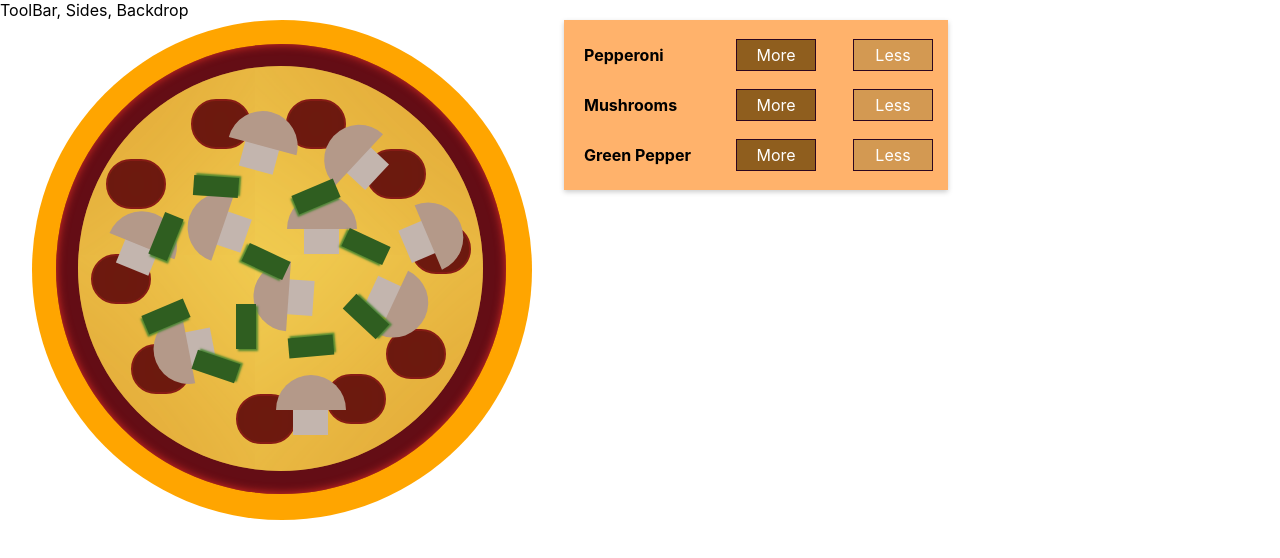
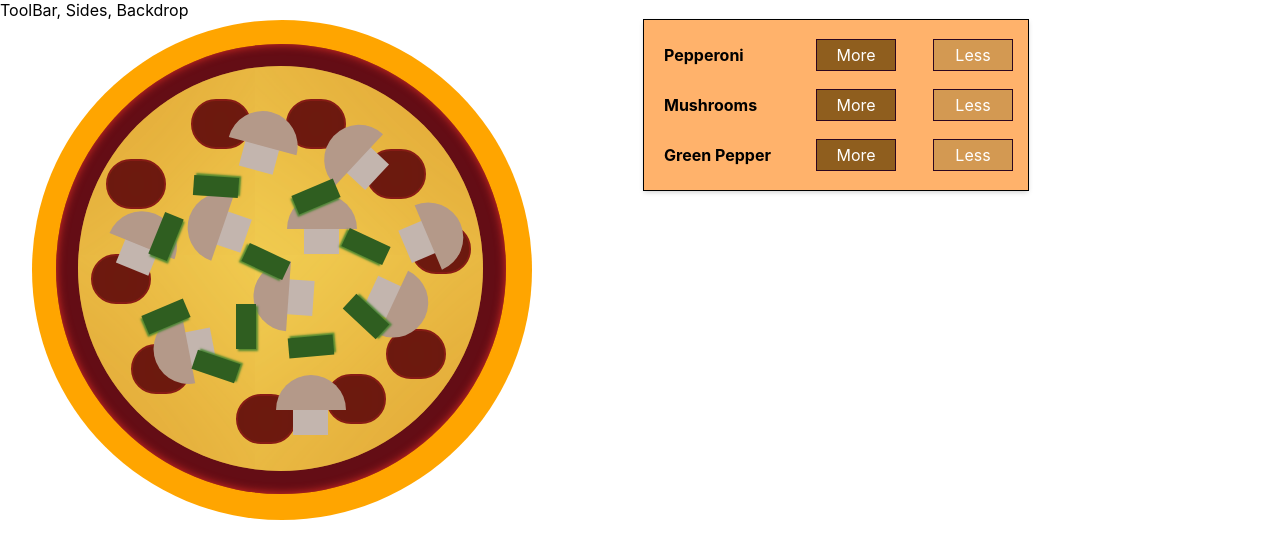
Before and after one commit to HelenDrug/build-o-pizza, a React (Create React App) app in the folder build-o-pizza/: page / in a window 1280 px wide. Shown: the top 558 px of the page. Built offline with nearby package versions, Linux system fonts and the light colour scheme.

Commit message:
added Build Controls and styles

```diff
--- a/build-o-pizza/src/components/Pizza/BuildControls/BuildControl/BuildControl.js
+++ b/build-o-pizza/src/components/Pizza/BuildControls/BuildControl/BuildControl.js
@@ -4,8 +4,6 @@ import { ButtonAdd } from "./ButtonAdd/ButtonAdd";
 import { ButtonRemove } from "./ButtonRemove/ButtonRemove";
 
 export const BuildControl = ({ label }) => {
-  console.log(label);
-  console.log("we are in BuildControl");
   return (
     <StyledBuildControl>
       <StyledLabel>{label}</StyledLabel>
--- a/build-o-pizza/src/components/Pizza/BuildControls/StyledBuildControls.js
+++ b/build-o-pizza/src/components/Pizza/BuildControls/StyledBuildControls.js
@@ -7,6 +7,9 @@ export const StyledBuildControls = styled.div`
   display: flex;
   flex-flow: column;
   align-items: center;
+  justify-items: center;
   box-shadow: 0 2px 5px #ccc;
   padding: 10px 0;
+  margin-left: 5rem;
+  outline: 1px solid black;
 `;
```
Also changed, not shown: 1 other file (tests, documents, lock files or other folders).
